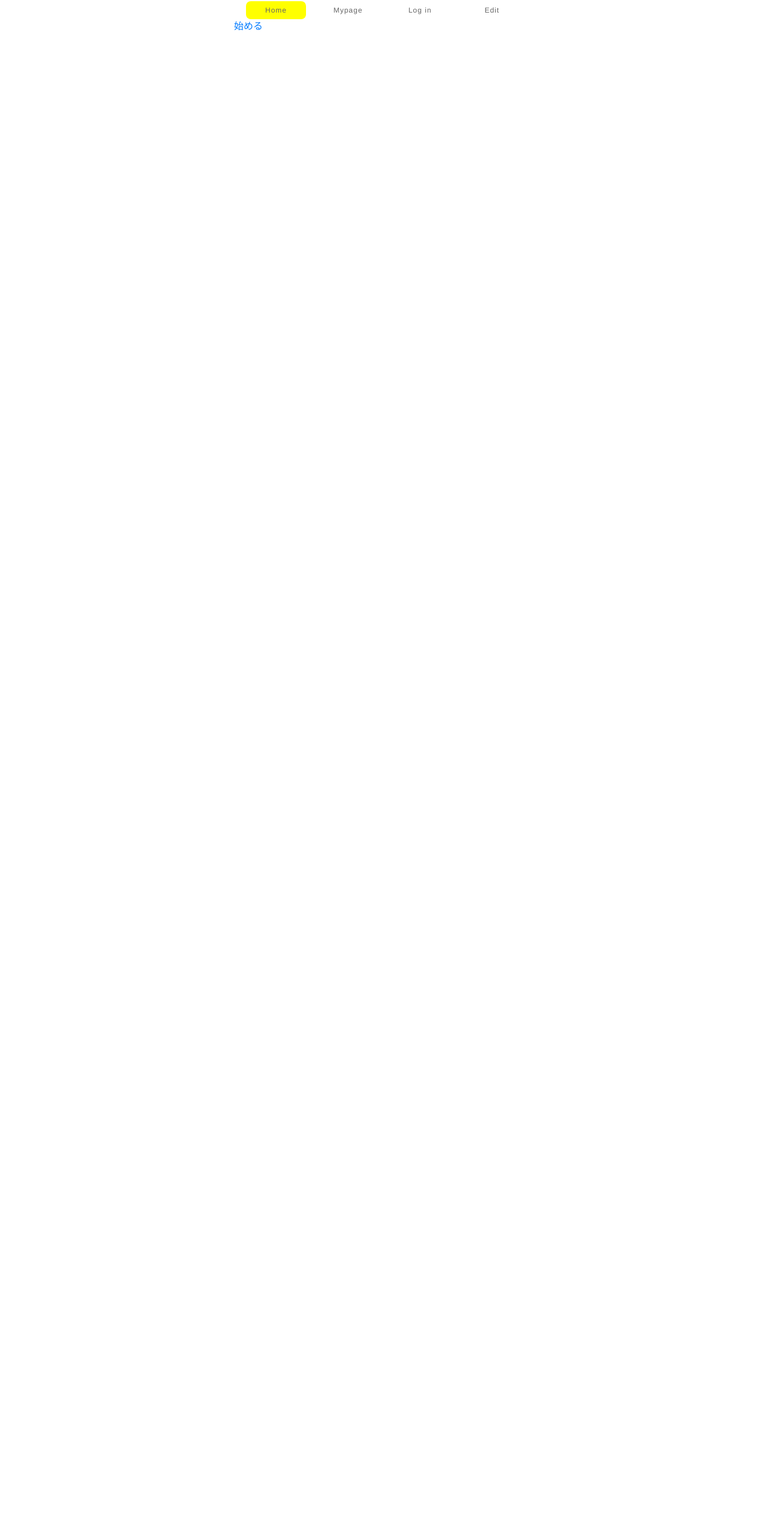
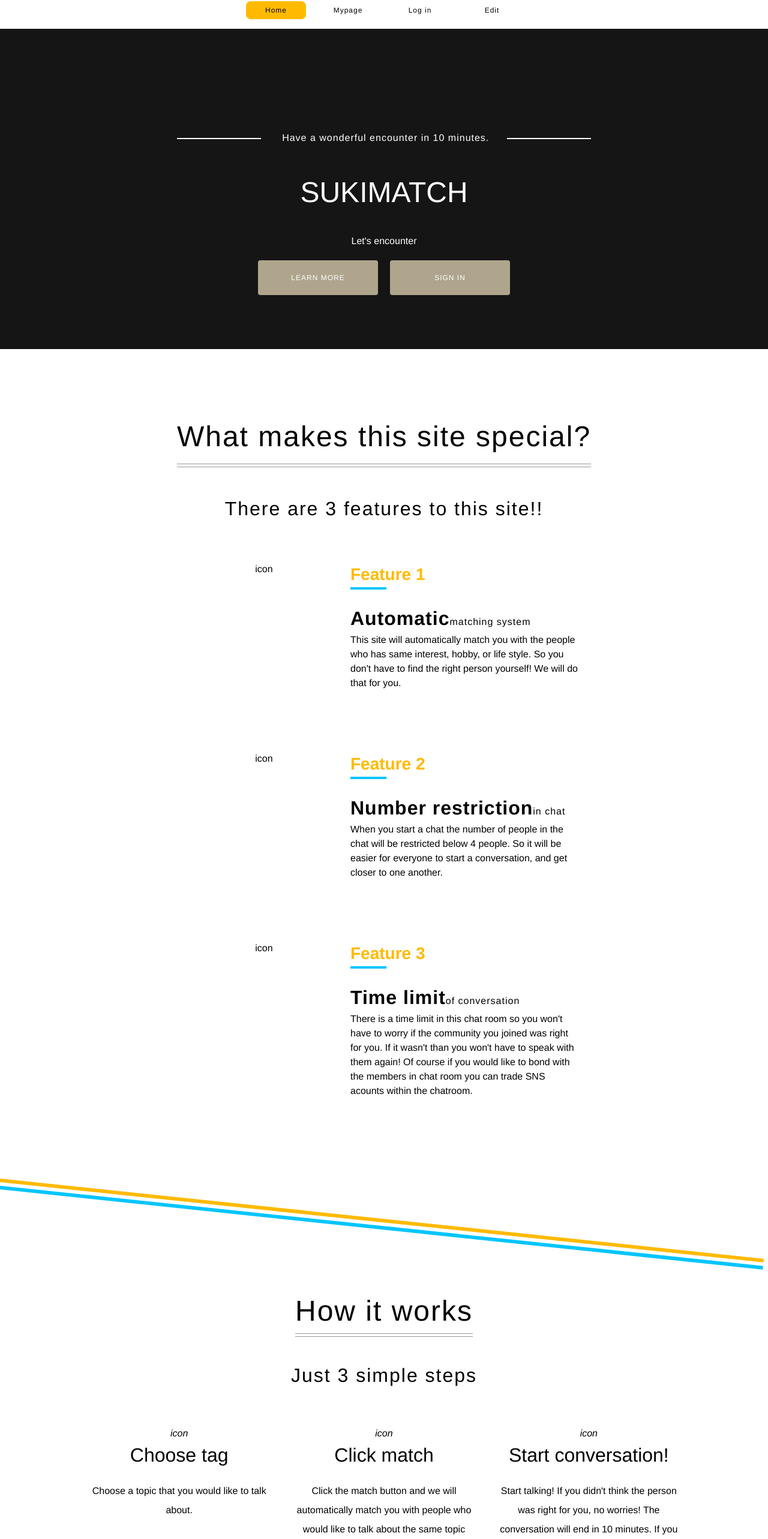
Before and after one commit to Sakai1711/SUKIMATCH, a React (Create React App) app in the folder front/sukimatch-front/: page / in a window 1280 px wide. Shown: the part 229-2795 px from the top of the page at 60% size. Before the commit the page ends 800 px from the top, so only its background shows below. Built offline with nearby package versions, Linux system fonts and the light colour scheme.

Commit message:
implemented the styles for lp by Shiraishi Makoto

```diff
--- /dev/null
+++ b/front/sukimatch-front/src/components/Feature.js
@@ -0,0 +1,35 @@
+import React, { Component } from 'react';
+
+class Feature extends Component {
+  constructor(props) {
+    super(props);
+  }
+
+  render() {
+    return (
+      <div className='feature'>
+        <div className='content icon'>
+          icon
+        </div>
+        <div className='content content-body'>
+          <div className='reason'>
+            {`Feature ${this.props.number}`}
+          </div>
+          <div className='content-title'>
+            <p className='bold'>
+              {this.props.boldWord}
+            </p>
+            <p>
+              {this.props.normalWord}
+            </p>
+          </div>
+          <p className='sub-title'>
+            {this.props.subTitle}
+          </p>
+        </div>
+      </div>
+    )
+  };
+}
+
+export default Feature;
--- a/front/sukimatch-front/src/components/Home.js
+++ b/front/sukimatch-front/src/components/Home.js
@@ -1,8 +1,10 @@
 import React from 'react';
 import Typography from '@material-ui/core/Typography';
-import Button from '@material-ui/core/Button'
+import Button from '@material-ui/core/Button';
 import { makeStyles } from '@material-ui/core/styles';
 import { Link } from 'react-router-dom';
+import Feature from './Feature';
+import HowItWorks from './HowItWorks';
 
 
 const useStyles = makeStyles({
@@ -23,9 +25,51 @@ export default function Home() {
   const classes = useStyles();
 
   return (
-    <div className={classes.root}>
-      {/* <Button className={classes.button}></Button> */}
-      <Link to='/sign_in'>始める</Link>
+    <div className='home'>
+      <section id='header'>
+        <p className='site-sub'> Have a wonderful encounter in 10 minutes.</p>
+        <h1 className='site-title'>SUKIMATCH</h1>
+        <p className='site-begin'>Let's encounter</p>
+        <div className='buttons'>
+          <a className='button' href='#about'>LEARN MORE</a>
+          <Link className='button' to='/signin'>SIGN IN</Link>
+        </div>
+      </section>
+      <section id='about'>
+        <div className='aboutTitle'>
+          <div className='titleMain'>
+            What makes this site special?
+          </div>
+          <div className='titleSub'>
+            There are 3 features to this site!!
+          </div>
+        </div>
+        <Feature
+          number={1}
+          boldWord={'Automatic'}
+          normalWord={' matching system'}
+          subTitle={"This site will automatically match you with the people who has same interest, hobby, or life style. So you don't have to find the right person yourself! We will do that for you."}
+        />
+        <Feature
+          number={2}
+          boldWord={'Number restriction'}
+          normalWord={' in chat'}
+          subTitle={'When you start a chat the number of people in the chat will be restricted below 4 people. So it will be easier for everyone to start a conversation, and get closer to one another.'}
+        />
+        <Feature
+          number={3}
+          boldWord={'Time limit'}
+          normalWord={' of conversation'}
+          subTitle={"There is a time limit in this chat room so you won't have to worry if the community you joined was right for you. If it wasn't than you won't have to speak with them again! Of course if you would like to bond with the members in chat room you can trade SNS acounts within the chatroom."}
+        />
+      </section>
+
+      <div className='main-sub'></div>
+
+      <section id='howItWorks'>
+        <HowItWorks
+        />
+      </section>
     </div>
   );
 }
--- /dev/null
+++ b/front/sukimatch-front/src/components/HowItWorks.js
@@ -0,0 +1,23 @@
+import React, { Component } from 'react';
+import Work from './Work.js';
+
+class HowItWorks extends Component {
+  constructor() {
+    super();
+  }
+  render() {
+    return (
+      <div className='works'>
+        <h2 className='titleMain'>How it works</h2>
+        <h2 className='titleSub'>Just 3 simple steps</h2>
+        <div className='works-wrapper'>
+          <Work title={'Choose tag'} text={'Choose a topic that you would like to talk about.'} />
+          <Work title={'Click match'} text={'Click the match button and we will automatically match you with people who would like to talk about the same topic'} />
+          <Work title={'Start conversation!'} text={"Start talking! If you didn't think the person was right for you, no worries! The conversation will end in 10 minutes. If you would like to talk more, than trade SNS accounts!"} />
+        </div>
+      </div>
+    )
+  };
+}
+
+export default HowItWorks;
--- /dev/null
+++ b/front/sukimatch-front/src/components/Work.js
@@ -0,0 +1,23 @@
+import React, { Component } from 'react';
+
+class Work extends Component {
+  constructor() {
+    super();
+  }
+
+  render() {
+    return (
+      <div className='workBox'>
+        <i>icon</i>
+        <div className='workTitle'>
+          {this.props.title}
+        </div>
+        <p className='workText'>
+          {this.props.text}
+        </p>
+      </div>
+    )
+  };
+}
+
+export default Work;
--- a/front/sukimatch-front/src/styles/base/_settings.scss
+++ b/front/sukimatch-front/src/styles/base/_settings.scss
@@ -1,6 +1,11 @@
 //Colors
-$main-color: #ffff00;
-$word-color: #666;
+$main-color: #ffba00;
+$sub-color: #00c5ff;
+$button-color: #afa58d;
+$word-color: black;
+$color-white: #fff;
+$color-red: #FF0000;
+
 
 
 
@@ -10,3 +15,4 @@ $m-size: 1.6rem;
 $l-size: 3.2rem;
 $xl-size: 4.8rem;
 $desktop-breakpoint: 45rem;
+$letter-spacing-1: 1px;
--- /dev/null
+++ b/front/sukimatch-front/src/styles/components/_feature.scss
@@ -0,0 +1,52 @@
+.feature {
+  display: flex;
+  justify-content: center;
+  text-align: center;
+  height: 300px;
+  margin: 16px 0;
+
+  p {
+    display: inline-block;
+  }
+
+  .content {
+    margin: 0 8px;
+  }
+
+  .icon {
+    width: 20vw;
+  }
+
+  .content-body{
+    text-align: left;
+    width: 30vw;
+
+    .reason {
+      color: $main-color;
+      font-size: calc(#{$l-size} - 4px);
+      font-weight: bold;
+      margin-bottom: 24px;
+    }
+    .reason::after {
+      content: '';
+      display: block;
+      width: 60px;
+      max-width: 60px;
+      height: 4px;
+      background-color: $sub-color;
+    }
+  }
+
+  .content-title{
+    p {
+      font-size: $m-size;
+      letter-spacing: 1px;
+      margin: 0;
+    }
+    p.bold {
+      font-weight: bold;
+      font-size: $l-size;
+    }
+
+  }
+}
--- /dev/null
+++ b/front/sukimatch-front/src/styles/components/_home.scss
@@ -0,0 +1,122 @@
+.home {
+  text-align: center;
+  color: $color-white;
+  .button {
+    display:inline-block;
+    width: 200px;
+    padding: 20px;
+    border-radius: 4px;
+    background-color: $button-color;
+    color: $color-white;
+    text-decoration:none;
+    letter-spacing: $letter-spacing-1;
+    font-size: $s-size;
+  }
+
+
+  // ------------------------------------
+  // each section title
+  // ------------------------------------
+
+  .titleMain,.titleSub {
+    position: relative;
+    display: inline-block;
+    margin: 30px 0 15px;
+    padding-bottom: 15px;
+    letter-spacing: 2px;
+    font-size: $xl-size;
+  }
+
+  .titleMain::before,
+  .titleMain::after {
+    content: '';
+    position: absolute;
+    right: 0;
+    bottom: 0;
+    left: 0;
+    border-bottom: 1px solid #999;
+  }
+  .titleMain::before {
+    bottom: 5px;
+  }
+
+  .titleSub {
+    display: block;
+    font-size: calc(#{$xl-size} - 16px);
+  }
+
+
+  // ------------------------------------
+  // header
+  // ------------------------------------
+
+  .button:hover {
+    opacity:0.9;
+  }
+
+  #header {
+    margin-top: 16px;
+    padding: 170px 30px 80px;
+    background: #151515;
+  }
+
+  .site-sub {
+    margin: 0 0 30px;
+    letter-spacing: $letter-spacing-1;
+    font-size: $m-size;
+  }
+  .site-sub::before,
+  .site-sub::after {
+    content: '';
+    display: inline-block;
+    width: 140px;
+    height: 2px;
+    margin: 0 30px;
+    background-color: #fff;
+    vertical-align: middle;
+  }
+
+  .site-title {
+    margin: 50px 0 40px;
+    font-size: $xl-size;
+  }
+  .button {
+    margin: 10px;
+  }
+
+  #about {
+    background-color: $color-white;
+    color: black;
+    padding: 80px 30px;
+
+    .aboutTitle{
+      margin-bottom: 50px;
+    }
+
+  }
+
+      /* --------------------------------
+  * border
+  * -------------------------------- */
+
+  .main-sub{
+    border-top: 6px solid $main-color;
+    border-bottom: 6px solid $sub-color;
+    height: 18px;
+    width: 100%;
+    transform-origin: top left;
+    transform: rotate(6deg);
+  }
+
+
+    /* --------------------------------
+  * howItWorks
+  * -------------------------------- */
+
+  #howItWorks{
+    margin-top: 64px;
+    padding: 80px 0;
+    background-color: $color-white;
+
+  }
+}
--- /dev/null
+++ b/front/sukimatch-front/src/styles/components/_howitworks.scss
@@ -0,0 +1,13 @@
+.works {
+  color: $word-color;
+  .heading {
+    font-size: $xl-size;
+  }
+
+  .works-wrapper {
+    display: table;
+    width: 80%;
+    margin: 50px auto 0;
+    table-layout: fixed;
+  }
+}
--- /dev/null
+++ b/front/sukimatch-front/src/styles/components/_work.scss
@@ -0,0 +1,13 @@
+.workBox {
+  display: table-cell;
+
+  .workTitle{
+    margin: 0 20px 20px;
+    font-size: $l-size;
+  }
+
+  .workText{
+    margin: 0 20px;
+    line-height:2;
+  }
+}
--- a/front/sukimatch-front/src/styles/styles.scss
+++ b/front/sukimatch-front/src/styles/styles.scss
@@ -1,3 +1,7 @@
 @import './base/settings';
 @import './base/base';
 @import './components/header';
+@import './components/home';
+@import './components/howitworks';
+@import './components/feature';
+@import './components/work';
```
